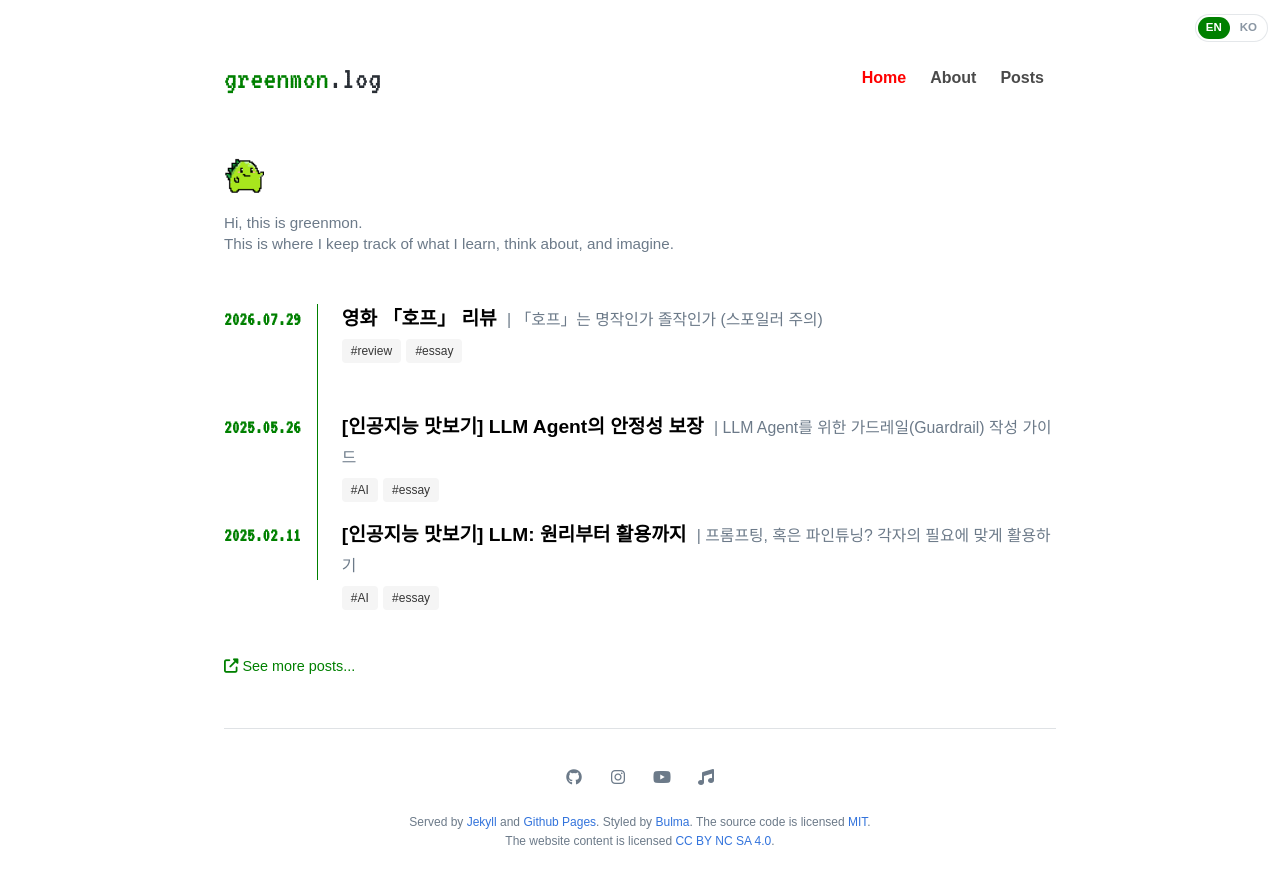
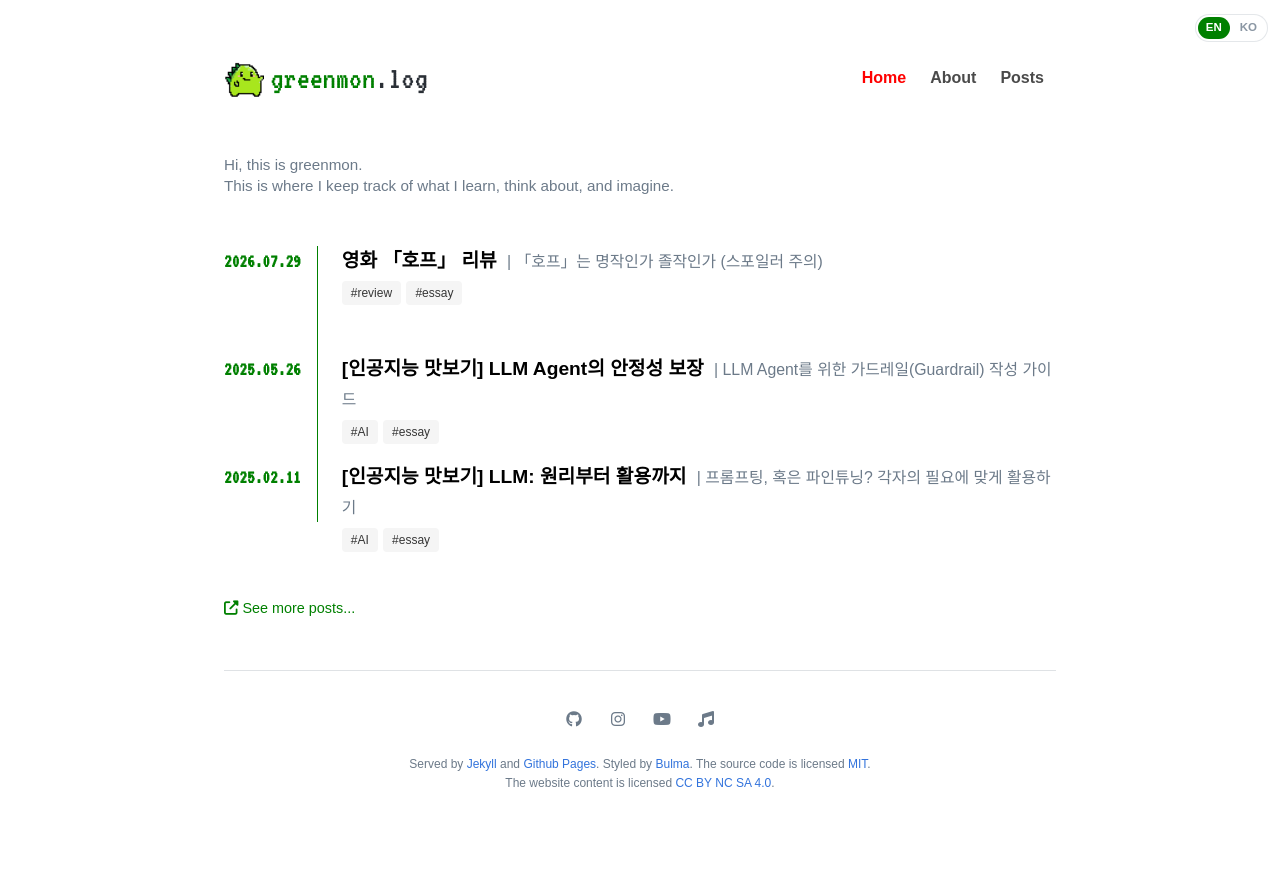
Before and after one commit to greenmonn/greenmonn.github.io, a Jekyll site: the page built from index.html, in a window 1280 px wide. Shown: the top 884 px of the page. Built offline with Jekyll 4.4.1, drawn with Linux system fonts in a browser that asks for light colours; nearby versions of some CDN libraries; some web fonts are replaced.

Commit message:
Move greenmon icon to header

```diff
--- a/_includes/navigation.html
+++ b/_includes/navigation.html
@@ -9,6 +9,7 @@
   <nav class="navbar" role="navigation" aria-label="main navigation">
     <div class="navbar-brand">
       <a class="navbar-item navbar-title" href="/">
+        <img src="{{ '/assets/images/greenmon_pixel.png' | relative_url }}" class="greenmon-image navbar-logo" alt="">
         <span class="greenmon">greenmon</span>.log
       </a>
 
--- a/_sass/main.scss
+++ b/_sass/main.scss
@@ -103,6 +103,12 @@ pre {
 
 .greenmon-image {
   width: 2.5rem;
+}
+
+.navbar .navbar-logo {
+  height: auto;
+  max-height: none;
+  margin-right: 0.4rem;
 }
 
 .site-utility-bar {
--- a/index.html
+++ b/index.html
@@ -5,7 +5,7 @@ title: Home
 
 <section class="intro">
     <div class="wrap">
-        <img src="{{ '/assets/images/greenmon_pixel.png' | relative_url }}" class="greenmon-image" alt="">
+        <!-- <img src="{{ '/assets/images/greenmon_pixel.png' | relative_url }}" class="greenmon-image" alt=""> -->
         <p class="localized-content">
             <span data-locale="en">
                 Hi, this is greenmon.<br/>This is where I keep track of what I learn, think about, and imagine.
```
